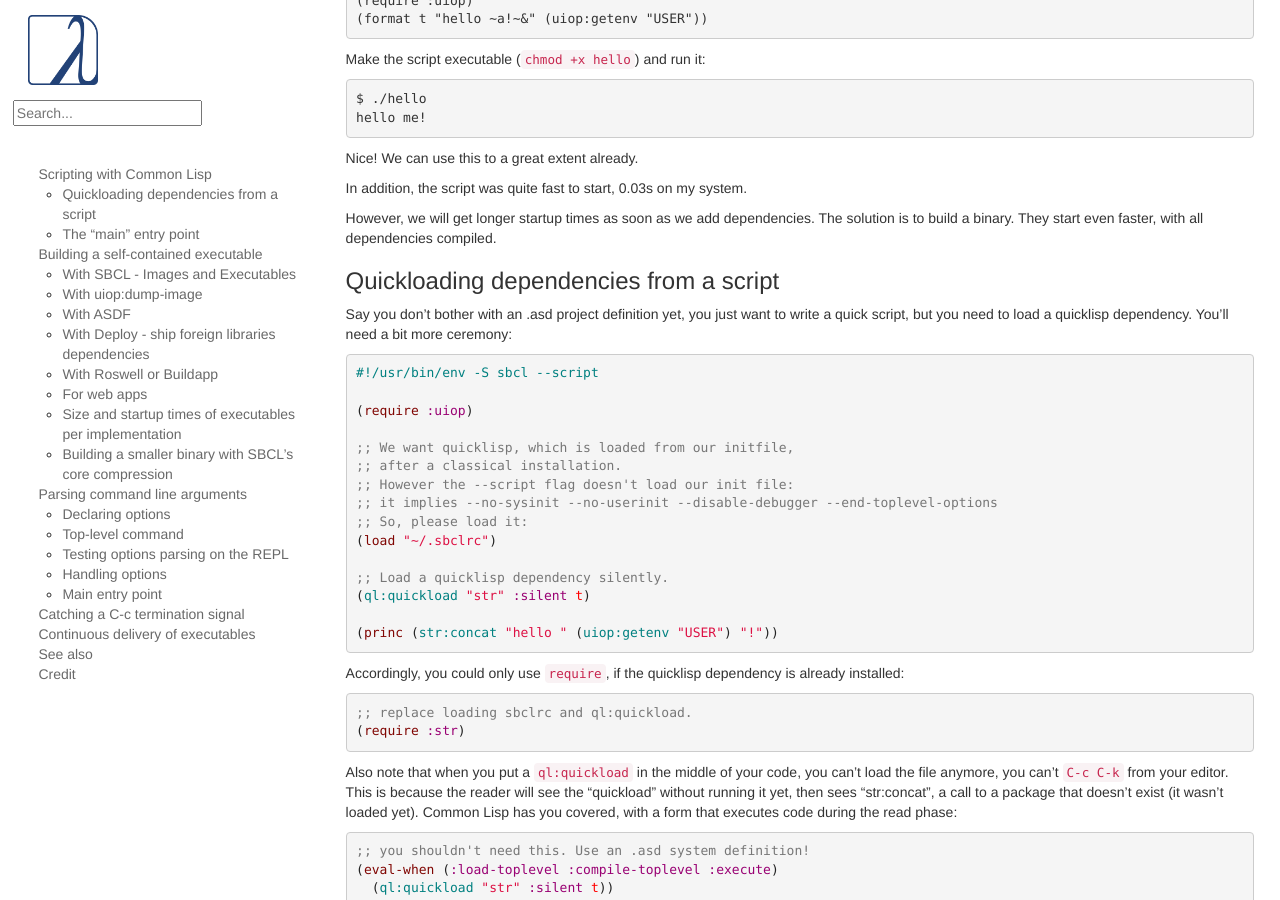
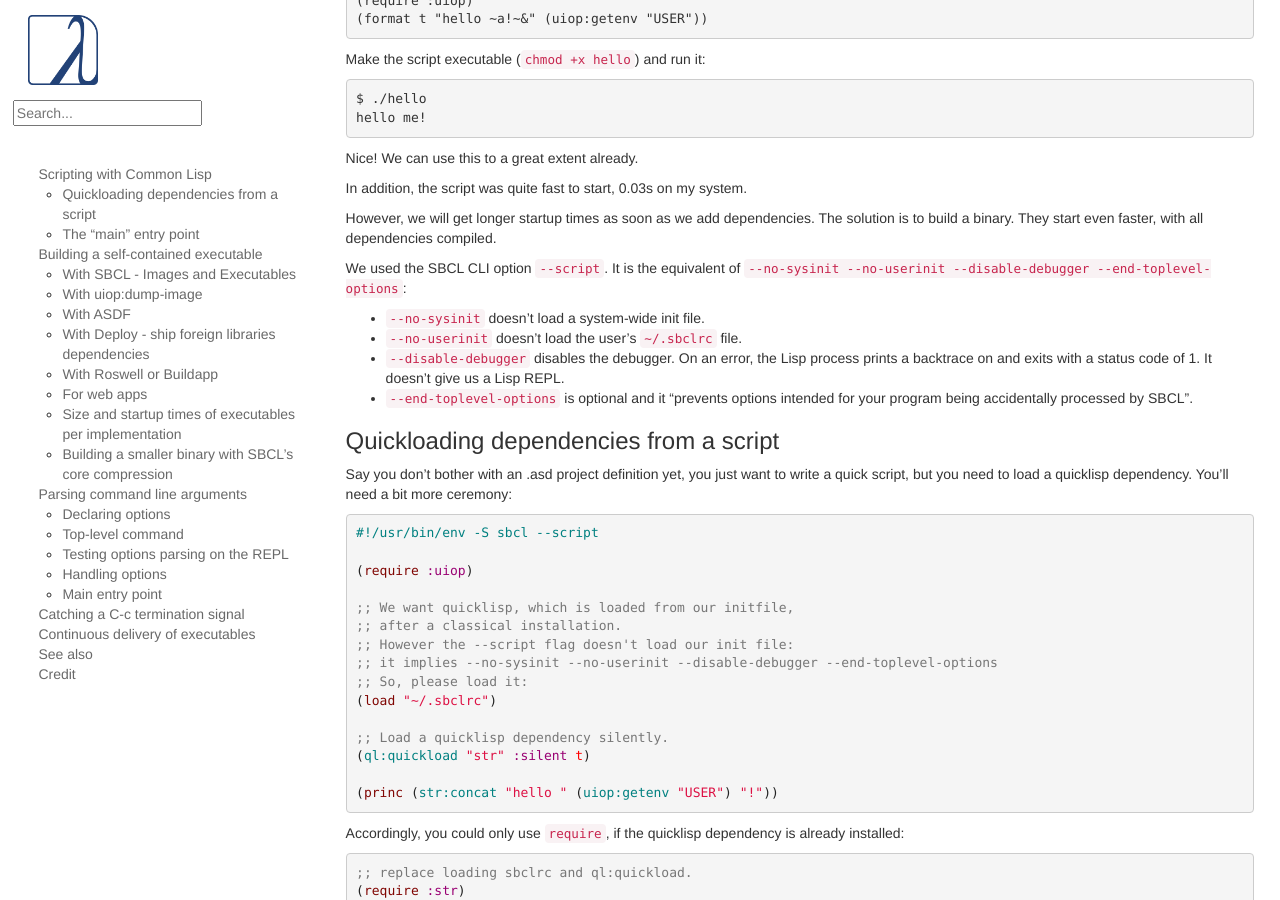
Before and after one commit to LispCookbook/cl-cookbook, a Jekyll site: the page built from scripting.md, in a window 1280 px wide and 900 px high, scrolled down 603 px. Built offline with Jekyll 4.4.1, drawn with Linux system fonts in a browser that asks for light colours.

Commit message:
--script is:

```diff
--- a/scripting.md
+++ b/scripting.md
@@ -48,6 +48,14 @@
 However, we will get longer startup times as soon as we add
 dependencies. The solution is to build a binary. They start even
 faster, with all dependencies compiled.
+
+We used the SBCL CLI option `--script`. It is the equivalent of `--no-sysinit --no-userinit --disable-debugger --end-toplevel-options`:
+
+- `--no-sysinit` doesn't load a system-wide init file.
+- `--no-userinit` doesn't load the user's `~/.sbclrc` file.
+- `--disable-debugger` disables the debugger. On an error, the Lisp process prints a backtrace on and exits with a status code of 1. It doesn't give us a Lisp REPL.
+- `--end-toplevel-options` is optional and it "prevents options intended for your program being accidentally processed by SBCL".
+
 
 ### Quickloading dependencies from a script
 
```
